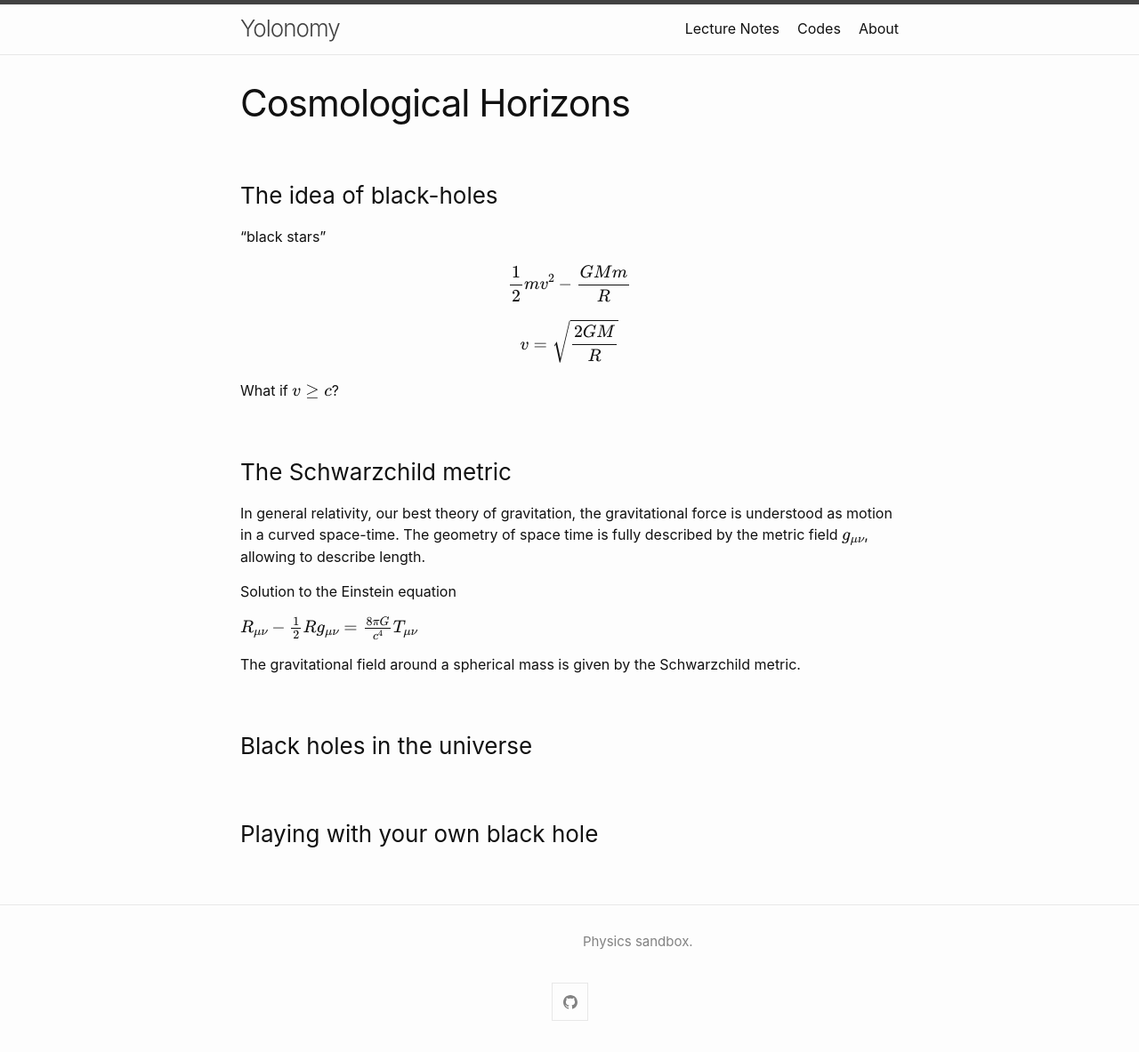
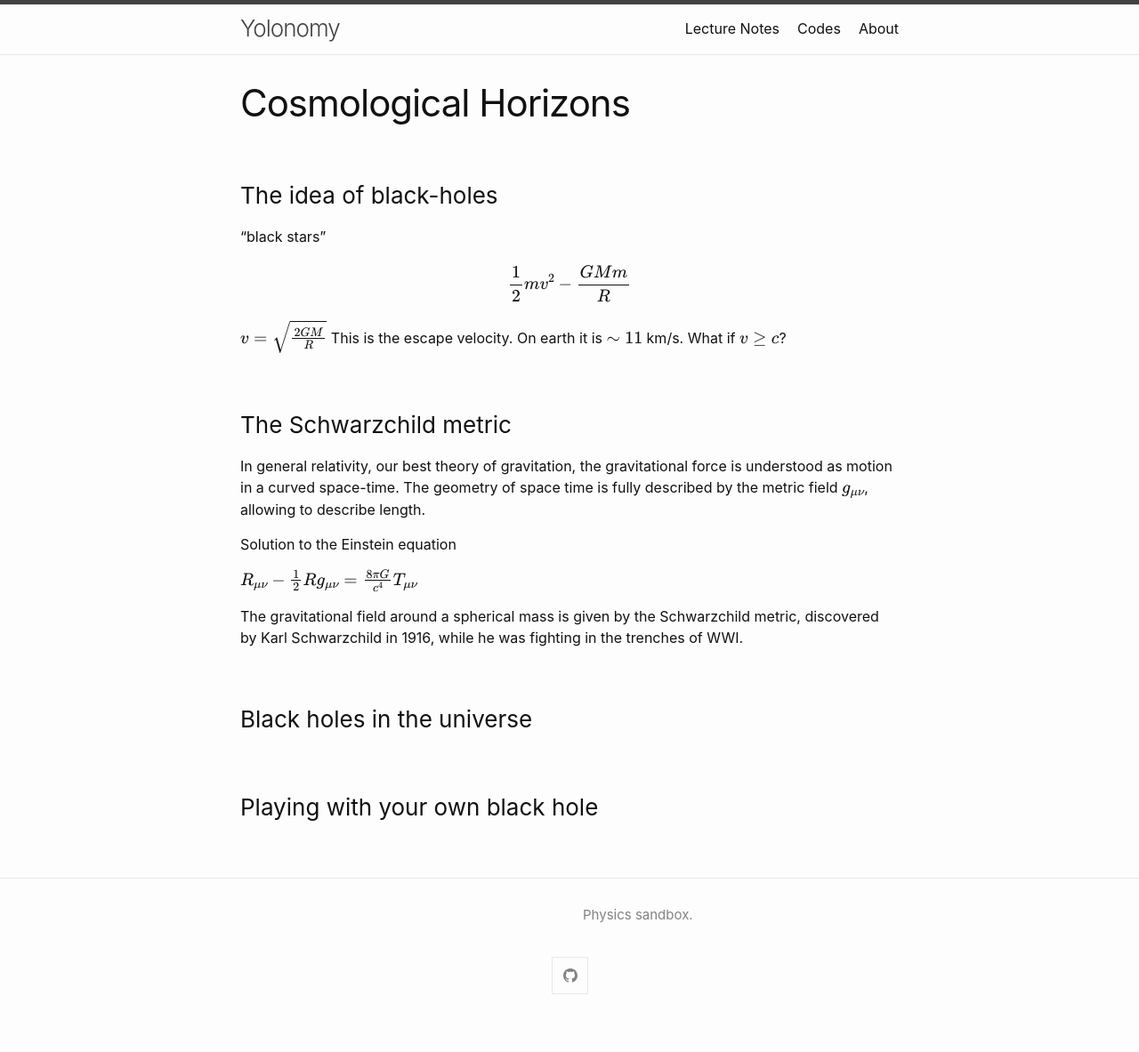
Before and after one commit to YoloNomy/YoloNomy.github.io, a Jekyll site: the page built from codes/cosmo/black-holes.md, in a window 1280 px wide. Shown: the whole page at 89% size. Built offline with Jekyll 4.4.1, drawn with Linux system fonts in a browser that asks for light colours; formulas are drawn with MathJax 3; after the commit the page ends 1153 px from its top, so only the background shows below that.

Commit message:
Update black-holes.md

```diff
--- a/codes/cosmo/black-holes.md
+++ b/codes/cosmo/black-holes.md
@@ -10,7 +10,7 @@ title: "Cosmological Horizons"
 $$ \frac{1}{2}mv^2 - \frac{GMm}{R} $$
 
 $$ v = \sqrt{\frac{2GM}{R}}$$
-
+This is the escape velocity. On earth it is $\sim 11$ km/s.
 What if $v \geq c$?
 
 
@@ -22,7 +22,7 @@ Solution to the Einstein equation
 
 $R_{\mu \nu} - \frac{1}{2}R g_{\mu\nu}=\frac{8\pi G}{c^4}T_{\mu \nu}$
 
-The gravitational field around a spherical mass is given by the Schwarzchild metric.
+The gravitational field around a spherical mass is given by the Schwarzchild metric, discovered by Karl Schwarzchild in 1916, while he was fighting in the trenches of WWI.
 
 ### Black holes in the universe
 
```
